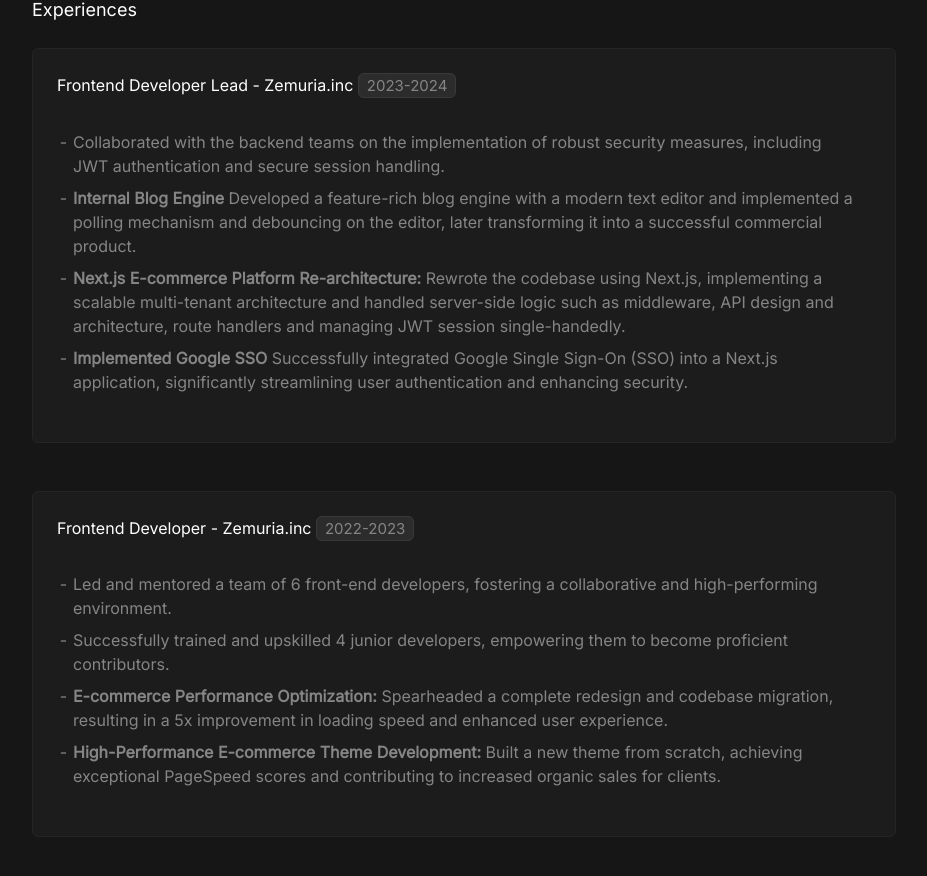
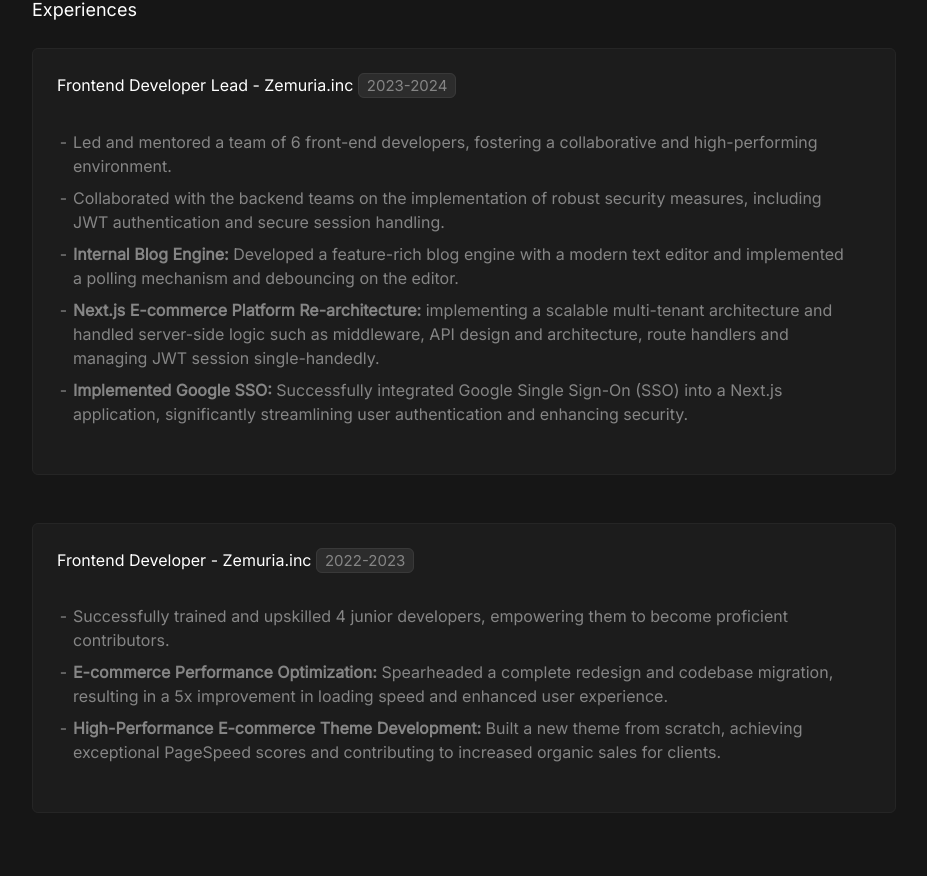
Before and after one commit to SamuvelRaja/portfolio, a React (Vite) app: page / in a window 1280 px wide. Shown: the part 1316-2192 px from the top of the page, without its empty margins (296-1223 px from the left). Built offline with nearby package versions, Linux system fonts and the light colour scheme.

Commit message:
corrections

```diff
--- a/src/pages/explore.tsx
+++ b/src/pages/explore.tsx
@@ -145,16 +145,16 @@
         <div className="bg1card ">
           <h3 className="text-[16px] mb-4 font-medium">Frontend Developer Lead - Zemuria.inc <span className="plinks">2023-2024</span></h3>
           <ul className="p1 list-outside p-4 my-0">
+            <li>Led and mentored a team of 6 front-end developers, fostering a collaborative and high-performing environment.</li>
             <li>Collaborated with the backend teams on the implementation of robust security measures, including JWT authentication and secure session handling.</li>
-            <li><strong>Internal Blog Engine</strong> Developed a feature-rich blog engine with a modern text editor and implemented a polling mechanism and debouncing on the editor, later transforming it into a successful commercial product.</li>
-            <li><strong>Next.js E-commerce Platform Re-architecture:</strong> Rewrote the codebase using Next.js, implementing a scalable multi-tenant architecture and handled server-side logic such as middleware, API design and architecture, route handlers and managing JWT session single-handedly.</li>
-            <li><strong>Implemented Google SSO</strong> Successfully integrated Google Single Sign-On (SSO) into a Next.js application, significantly streamlining user authentication and enhancing security.</li>
+            <li><strong>Internal Blog Engine:</strong> Developed a feature-rich blog engine with a modern text editor and implemented a polling mechanism and debouncing on the editor.</li>
+            <li><strong>Next.js E-commerce Platform Re-architecture:</strong> implementing a scalable multi-tenant architecture and handled server-side logic such as middleware, API design and architecture, route handlers and managing JWT session single-handedly.</li>
+            <li><strong>Implemented Google SSO:</strong> Successfully integrated Google Single Sign-On (SSO) into a Next.js application, significantly streamlining user authentication and enhancing security.</li>
           </ul>
         </div>
         <div className="bg1card">
           <h3 className="text-[16px] mb-4 font-medium">Frontend Developer - Zemuria.inc <span className="plinks">2022-2023</span></h3>
           <ul className="p1 list-outside p-4 my-0">
-            <li>Led and mentored a team of 6 front-end developers, fostering a collaborative and high-performing environment.</li>
             <li>Successfully trained and upskilled 4 junior developers, empowering them to become proficient contributors.</li>
             <li><strong>E-commerce Performance Optimization:</strong> Spearheaded a complete redesign and codebase migration, resulting in a 5x improvement in loading speed and enhanced user experience.</li>
             <li><strong>High-Performance E-commerce Theme Development:</strong> Built a new theme from scratch, achieving exceptional PageSpeed scores and contributing to increased organic sales for clients.</li>
```
